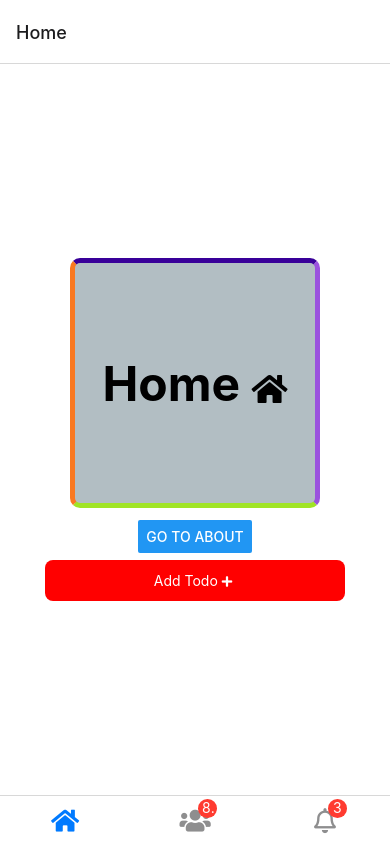
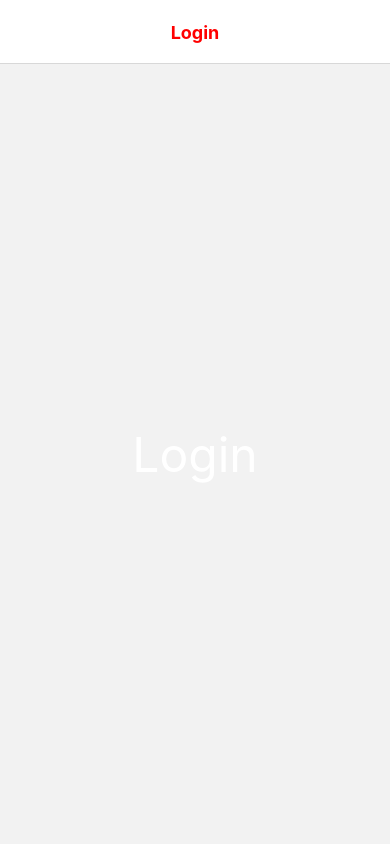
Before and after one commit to awais882s/MySecondApp, a React Native app: screen / in a window 390 px wide. Built offline with nearby package versions, Linux system fonts and the light colour scheme.

Commit message:
work for login screens

```diff
--- a/src/navigations/AppNavigators.js
+++ b/src/navigations/AppNavigators.js
@@ -9,6 +9,7 @@ import Contact from "../screens/Frontend/Contact"
 import Footer from '../components/Footer';
 import Header from "../components/Header"
 import Icon from 'react-native-vector-icons/FontAwesome5';
+import Login from '../screens/Auth/Login';
 const Stack = createNativeStackNavigator();
 const Tab = createBottomTabNavigator();
 const MyTabs = () => {
@@ -49,17 +50,19 @@ const LogoImage = () => {
     return <Image source={require("../Assets/Images/logo.jpg")} style={{ width: 205, height: 25 }} />
 }
 export default function AppNavigators() {
+    const isAuthen = false;
     return (
         <NavigationContainer>
-            <MyTabs />
+            {/* <MyTabs /> */}
             {/* <Header /> */}
-            {/* <Stack.Navigator
+            <Stack.Navigator
                 screenOptions={{
                     headerTitleAlign: "center",
                     // headerTintColor: "red",
                     headerTitleStyle: { fontWeight: "bold", color: "red" },
                     // headerShown: false
                 }}
+                initialRouteName="Login"
             >
                 <Stack.Screen name="Home" options={{
                     headerTitle: "My Home"
@@ -80,9 +83,9 @@ export default function AppNavigators() {
                         )
                     }}
                 />
-                <Stack.Screen name="Contact" component={Contact} />
+                <Stack.Screen name="Login" component={Login} />
             </Stack.Navigator>
-            <Footer /> */}
+            {/* <Footer /> */}
         </NavigationContainer>
     )
 }
```
